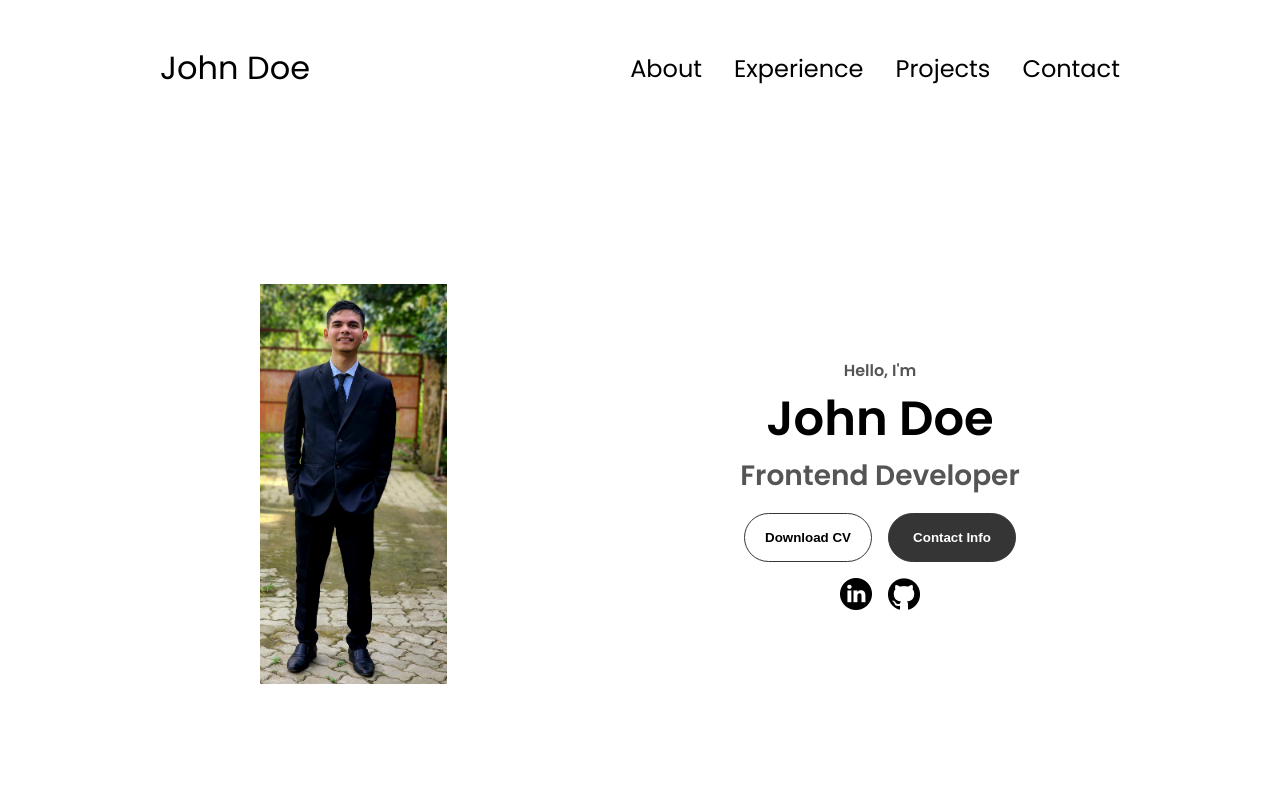
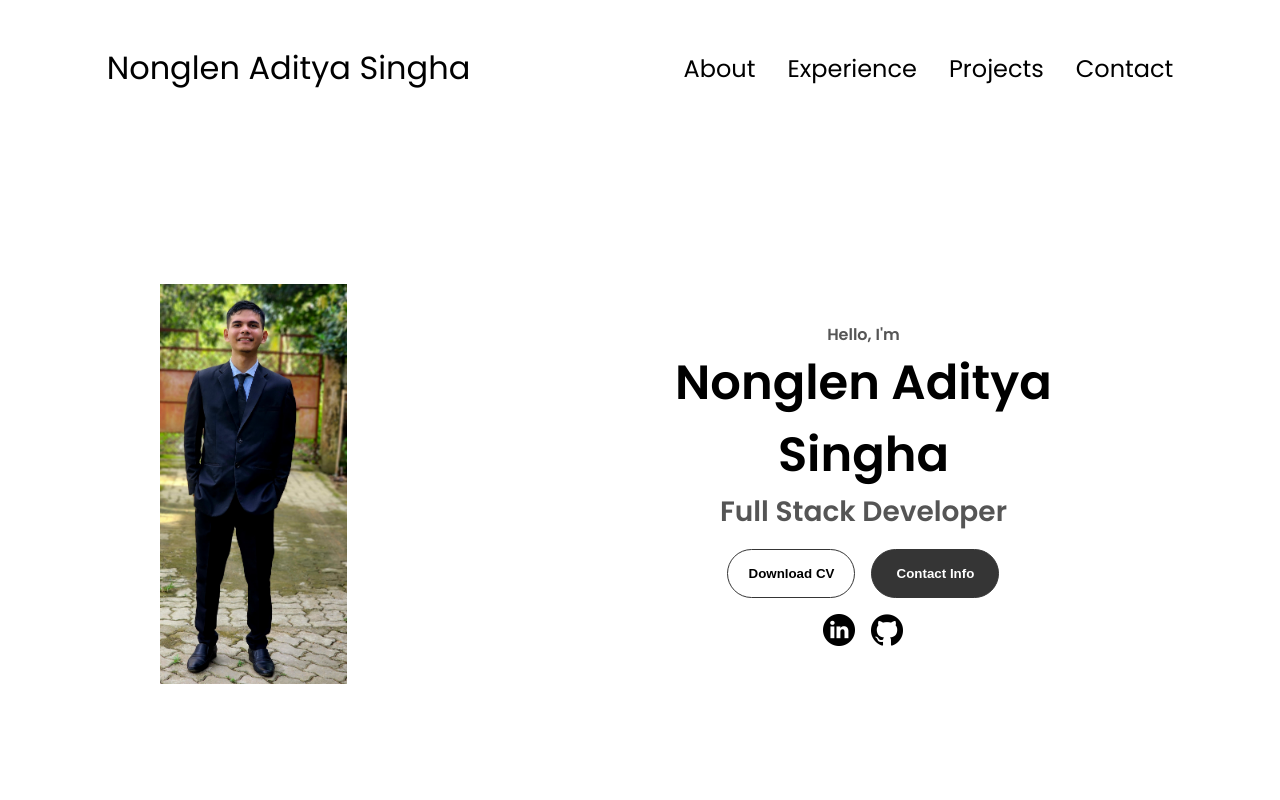
Before and after one commit to Adi21032004/Portfolio, a plain HTML site: page index.html in a window 1280 px wide. Shown: the top 800 px of the page. Drawn offline with Linux system fonts and the light colour scheme.

Commit message:
first commit

```diff
--- a/index.html
+++ b/index.html
@@ -10,7 +10,7 @@
   </head>
   <body>
     <nav id="desktop-nav">
-      <div class="logo">John Doe</div>
+      <div class="logo">Nonglen Aditya Singha</div>
       <div>
         <ul class="nav-links">
           <li><a href="#about">About</a></li>
@@ -21,7 +21,7 @@
       </div>
     </nav>
     <nav id="hamburger-nav">
-      <div class="logo">John Doe</div>
+      <div class="logo">Nonglen Aditya Singha</div>
       <div class="hamburger-menu">
         <div class="hamburger-icon" onclick="toggleMenu()">
           <span></span>
@@ -42,8 +42,8 @@
       </div>
       <div class="section__text">
         <p class="section__text__p1">Hello, I'm</p>
-        <h1 class="title">John Doe</h1>
-        <p class="section__text__p2">Frontend Developer</p>
+        <h1 class="title">Nonglen Aditya Singha</h1>
+        <p class="section__text__p2">Full Stack Developer</p>
         <div class="btn-container">
           <button
             class="btn btn-color-2"
```
